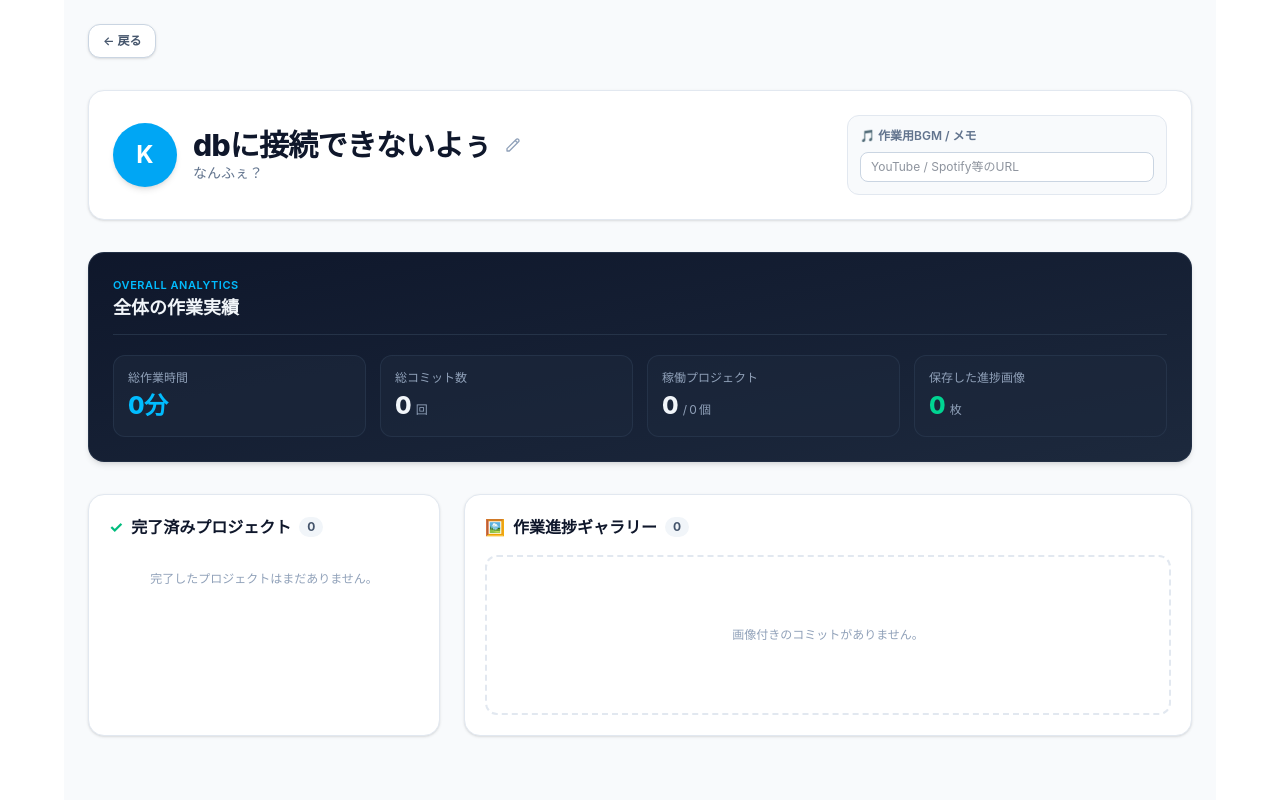
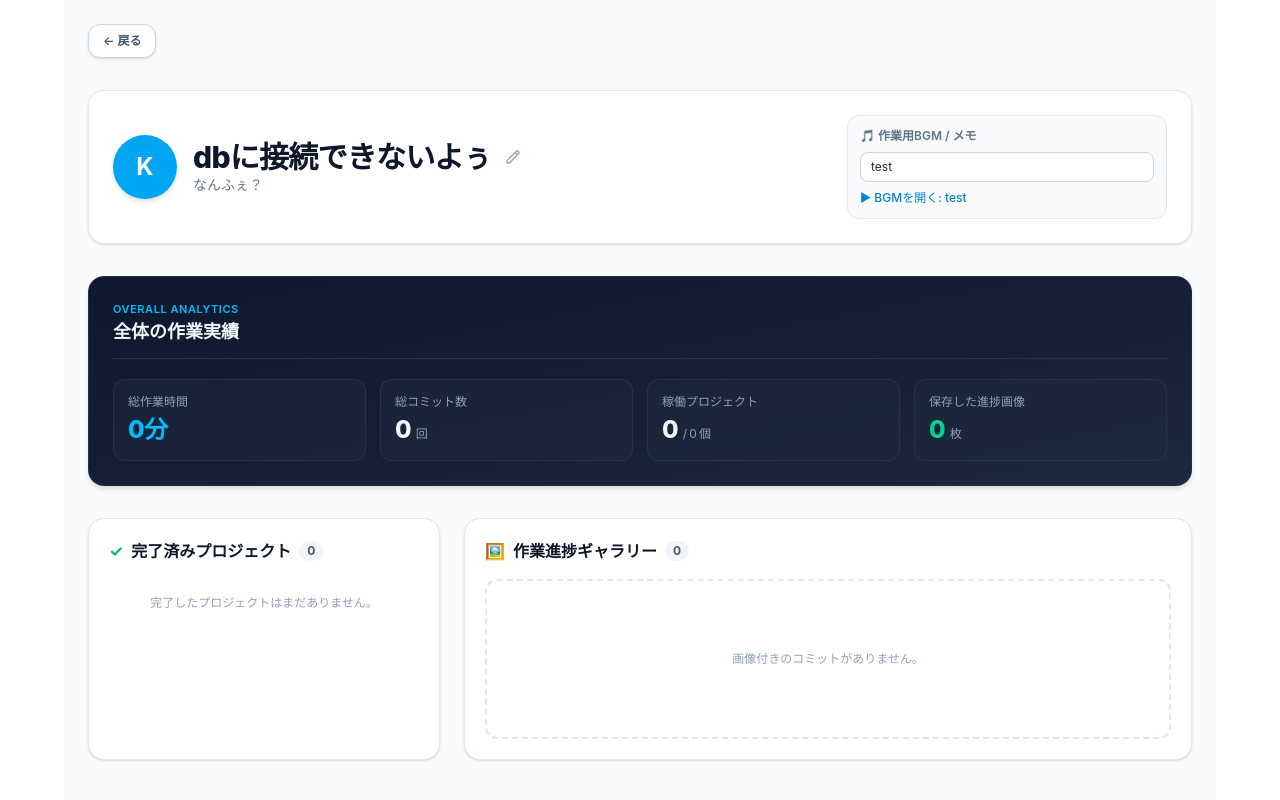
Before and after one commit to kei5o55/worklog-app, a Next.js app: page /users in a window 1280 px wide. Built offline with nearby package versions, Linux system fonts and the light colour scheme.

Commit message:
ユーザ名＋さぎょうbgmのidb保存

```diff
--- a/src/app/users/page.tsx
+++ b/src/app/users/page.tsx
@@ -11,6 +11,7 @@ import {
   saveProjectsIdb, // 追加: プロジェクト更新用
   saveCommitsIdb,  // 追加: コミット更新用（実装に合わせて変更してください）
   loadUserProfileIdb,
+  saveUserProfileIdb,
 } from "../../logic/storage-idb";
 
 const BGM_STORAGE_KEY = "user_profile_bgm_url";
@@ -42,7 +43,6 @@ export default function UserProfilePage() {
   const [UserNameInput,setUserNameInput] = useState<string>("");//名前用stateで、このUserNNAmeInputに描いた名前が記録されてるので、これをidbsaveに渡す感じ
   const [UserBioInput,setUserBioInput] = useState<string>("");//bio用state
 
-  // 作業BGM/メモのローカル管理
   const [bgmUrl, setBgmUrl] = useState<string>("");
 
   // メモ編集用の状態管理
@@ -93,12 +93,32 @@ export default function UserProfilePage() {
   // BGM/メモの入力・保存
   const handleBgmChange = (e: React.ChangeEvent<HTMLInputElement>) => {
     const val = e.target.value;
+    console.log("test",val)
     setBgmUrl(val);
     localStorage.setItem(BGM_STORAGE_KEY, val);
+
+    const updatedUser: User = {
+      ...user, // 既存のユーザー情報（id, name, bio等）を保持
+      bgmUrl: val,
+      updatedAt: Date.now(),
+    };
+
+    setUserProfile(updatedUser);
+    // 4. IndexedDB の保存関数へ渡す
+    saveUserProfileIdb(updatedUser); // ご自身のIndexedDB保存関数名に合わせて変更してください
+
   };
 
-  const handleSaveUserName=()=>{
-    console.log("test")
+  const handleUserNameChange=()=>{
+
+    const updatedUser: User={
+      ...user,
+      name: UserNameInput,
+      updatedAt: Date.now(),
+    };
+
+    setUserProfile(updatedUser);
+    saveUserProfileIdb(updatedUser);
     setIsEditingName(false);
   };
 
@@ -166,7 +186,7 @@ export default function UserProfilePage() {
                             value={UserNameInput}
                             onChange={(e) => setUserNameInput(e.target.value)}
                             onKeyDown={(e) => {
-                            if (e.key === "Enter") handleSaveUserName();
+                            if (e.key === "Enter") handleUserNameChange();
                             if (e.key === "Escape") {
                                 setUserNameInput(user.name);
                                 setIsEditingName(false);
@@ -176,7 +196,7 @@ export default function UserProfilePage() {
                             className="text-2xl font-extrabold text-slate-900 bg-white border border-sky-500 rounded-xl px-3 py-1 focus:outline-none focus:ring-2 focus:ring-sky-500 w-full"
                         />
                         <button
-                            onClick={handleSaveUserName}
+                            onClick={handleUserNameChange}
                             className="text-xs font-semibold text-white bg-sky-600 hover:bg-sky-700 px-3 py-2 rounded-xl transition-colors shrink-0"
                         >
                             保存
@@ -230,18 +250,18 @@ export default function UserProfilePage() {
           <input
             type="url"
             placeholder="YouTube / Spotify等のURL"
-            value={bgmUrl}
+            value={user.bgmUrl}
             onChange={handleBgmChange}
             className="w-full text-xs px-2.5 py-1.5 border border-slate-300 rounded-lg bg-white focus:outline-none focus:ring-2 focus:ring-sky-500"
           />
-          {bgmUrl && (
+          {user.bgmUrl && (
             <a
-              href={bgmUrl}
+              href={user.bgmUrl}
               target="_blank"
               rel="noopener noreferrer"
               className="text-xs text-sky-600 hover:underline block truncate font-medium"
             >
-              ▶ BGMを開く: {bgmUrl}
+              ▶ BGMを開く: {user.bgmUrl}
             </a>
           )}
         </div>
--- a/src/logic/types.ts
+++ b/src/logic/types.ts
@@ -115,7 +115,7 @@ export const initialuUser: User = {
     height: 150,
   },
   bio: "なんふぇ？",
-  bgmUrl: "https://www.youtube.com/watch?v=jfKfPfyJRdk",
+  bgmUrl: "test",
   createdAt: 1704067200000, // 2024-01-01T00:00:00.000Z
   updatedAt: 1709251200000, // 2024-03-01T00:00:00.000Z
 };
```
